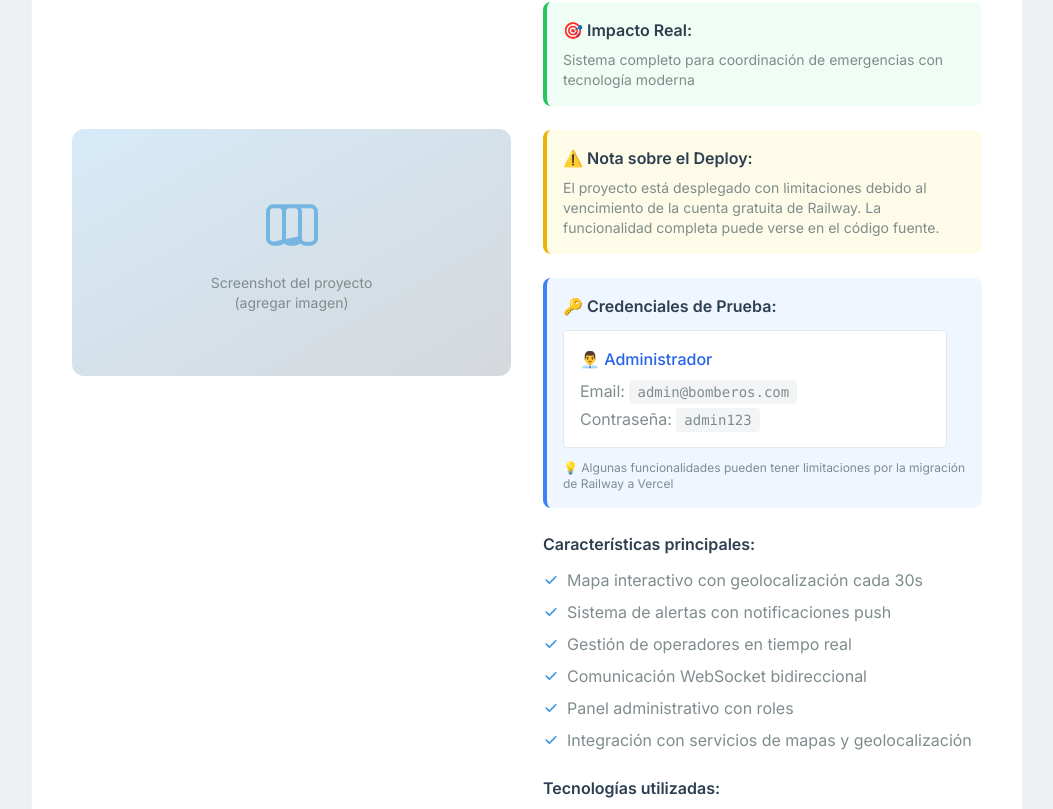
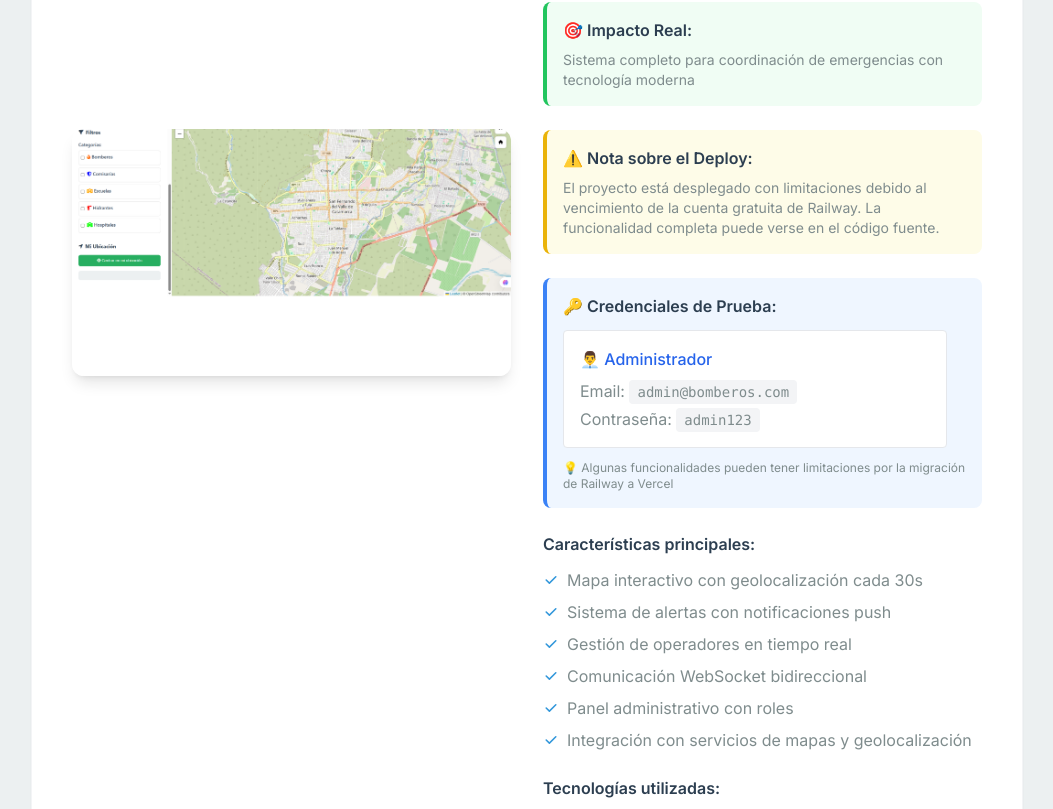
Before and after one commit to Fedecaff/Mi-Porfolio, a React (Vite) app: page / in a window 1280 px wide. Shown: the part 2631-3440 px from the top of the page, without its empty margins (113-1166 px from the left). Built offline with nearby package versions, Linux system fonts and the light colour scheme.

Commit message:
feat: Agregar screenshots reales de ambos proyectos

```diff
--- a/src/components/Projects.jsx
+++ b/src/components/Projects.jsx
@@ -11,7 +11,7 @@ const Projects = () => {
       technologies: ["Node.js", "Express.js", "PostgreSQL", "Socket.IO", "JavaScript ES6+", "Leaflet.js", "Bootstrap 5", "Railway"],
       githubUrl: "https://github.com/Fedecaff/mapa-emergencias",
       liveUrl: "https://mapa-emergencias-git-main-federicos-projects-f9ae1da4.vercel.app/",
-      imageUrl: "/emergencias-dashboard.jpg", // Agrega screenshot del dashboard
+      imageUrl: "/imagen/captura pro bombero.png",
       features: [
         "Mapa interactivo con geolocalización cada 30s",
         "Sistema de alertas con notificaciones push",
@@ -34,7 +34,7 @@ const Projects = () => {
       technologies: ["HTML5", "CSS3", "JavaScript ES6+", "Google Fonts", "CSS Grid", "Flexbox", "Media Queries"],
       githubUrl: "https://github.com/Fedecaff/Boda",
       liveUrl: "https://boda-fede-geor.netlify.app/",
-      imageUrl: "/boda-screenshot.jpg", // Agrega screenshot de la invitación
+      imageUrl: "/imagen/captura pro boda.png",
       features: [
         "Diseño responsivo adaptable a todos los dispositivos",
         "Cuenta regresiva dinámica en tiempo real",
@@ -82,17 +82,27 @@ const Projects = () => {
                 {/* Imagen del proyecto */}
                 <div className={`${index % 2 === 1 ? 'lg:col-start-2' : ''}`}>
                   <div className="relative group">
-                    <div className="aspect-video bg-gradient-to-br from-accent/20 to-primary/20 rounded-xl flex items-center justify-center overflow-hidden">
-                      {/* Placeholder para la imagen del proyecto */}
+                    <div className="aspect-video rounded-xl overflow-hidden shadow-lg">
+                      <img
+                        src={project.imageUrl}
+                        alt={`Screenshot de ${project.title}`}
+                        className="w-full h-full object-cover"
+                        onError={(e) => {
+                          // Fallback si no se carga la imagen
+                          e.target.style.display = 'none';
+                          e.target.nextSibling.style.display = 'flex';
+                        }}
+                      />
+                      {/* Fallback si no se carga la imagen */}
+                      <div className="w-full h-full bg-gradient-to-br from-accent/20 to-primary/20 rounded-xl hidden items-center justify-center">
                         <div className="text-center">
                           <svg className="w-16 h-16 text-accent/60 mx-auto mb-4" fill="none" stroke="currentColor" viewBox="0 0 24 24">
                             <path strokeLinecap="round" strokeLinejoin="round" strokeWidth={1.5} d="M9 17V7m0 10a2 2 0 01-2 2H5a2 2 0 01-2-2V7a2 2 0 012-2h2a2 2 0 012 2m0 10a2 2 0 002 2h2a2 2 0 002-2M9 7a2 2 0 012-2h2a2 2 0 012 2m0 10V7m0 10a2 2 0 002 2h2a2 2 0 002-2V7a2 2 0 00-2-2H5a2 2 0 00-2 2v10a2 2 0 002 2z" />
                           </svg>
                           <p className="text-text-secondary text-sm">
                             Screenshot del proyecto
-                          <br />
-                          (agregar imagen)
                           </p>
+                        </div>
                       </div>
                     </div>
 
```
Also changed, not shown: public/imagen/captura pro boda.png (added), public/imagen/captura pro bombero.png (added). Lines whose indentation alone changed are shown as unchanged.
